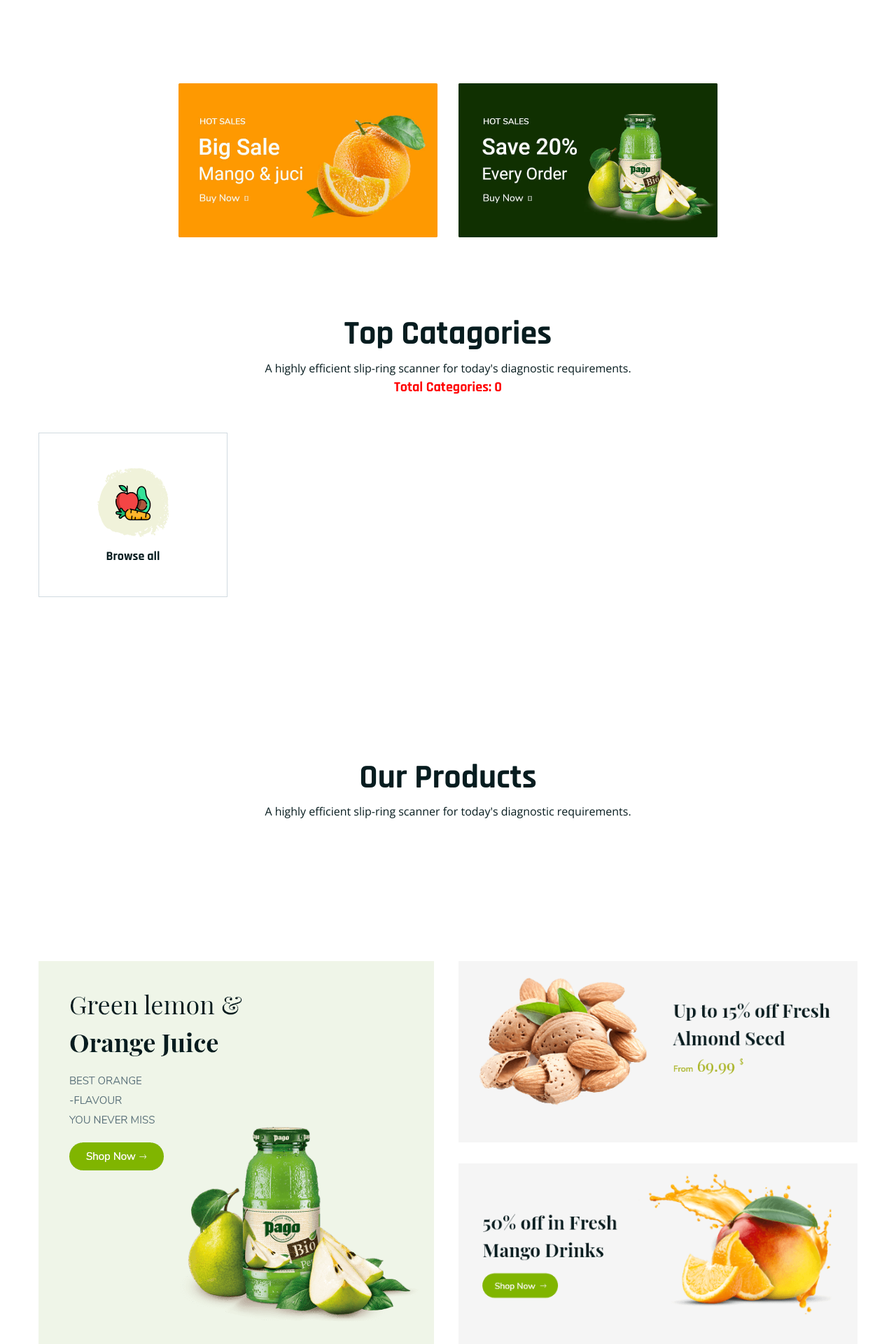
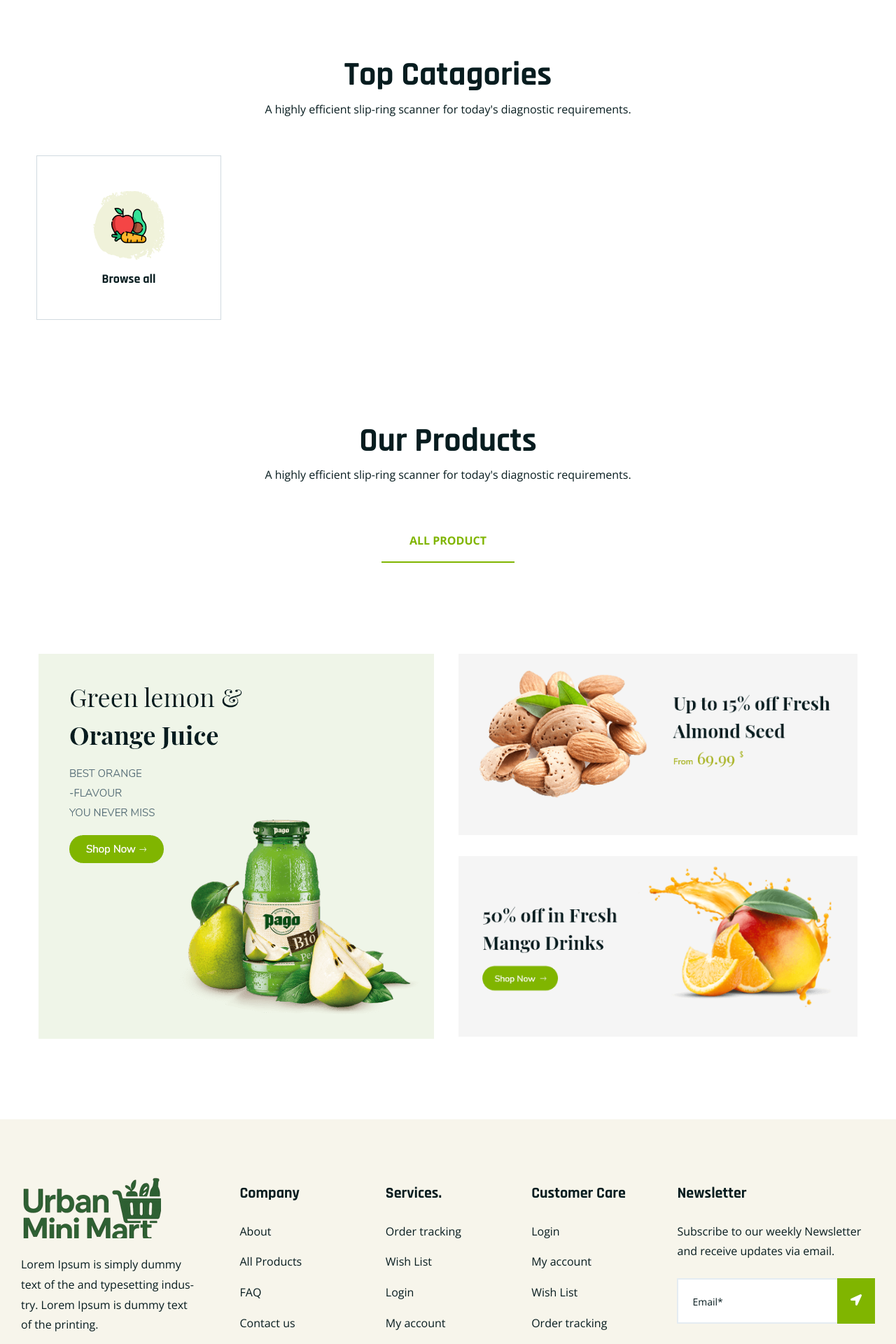
Before and after one commit to mitalibattul-pixel/urban_minimart, a Django app: page / in a window 1280 px wide. Shown: the part 838-2758 px from the top of the page at 70% size. Run offline with Django 5.2, Linux system fonts and the light colour scheme; data that the repository does not hold is empty; some libraries are stand-ins or nearby versions; some web fonts are replaced.

Commit message:
Initial commit

```diff
--- a/templates/pages/index.html
+++ b/templates/pages/index.html
@@ -195,35 +195,6 @@
     </div>
     <!-- SLIDER AREA END -->
 
-    <!-- BANNER AREA START -->
-    <div class="ltn__banner-area mt-120">
-        <div class="container">
-            <div class="row ltn__custom-gutter--- justify-content-center">
-                <div class="col-lg-4 col-md-6">
-                    <div class="ltn__banner-item">
-                        <div class="ltn__banner-img">
-                            <a href="{% url 'product:shop' %}"><img src='{% static "img/banner/1.jpg" %}' alt="Banner Image"></a>
-                        </div>
-                    </div>
-                </div>
-                <div class="col-lg-4 col-md-6">
-                    <div class="ltn__banner-item">
-                        <div class="ltn__banner-img">
-                            <a href="{% url 'product:shop' %}"><img src='{% static "img/banner/2.jpg" %}' alt="Banner Image"></a>
-                        </div>
-                    </div>
-                </div>
-                <!-- <div class="col-lg-4 col-md-6">
-                    <div class="ltn__banner-item">
-                        <div class="ltn__banner-img">
-                            <a href="{% url 'product:shop' %}"><img src='{% static "img/banner/1.jpg" %}' alt="Banner Image"></a>
-                        </div>
-                    </div>
-                </div> -->
-            </div>
-        </div>
-    </div>
-    <!-- BANNER AREA END -->
 
     <!-- CATEGORY AREA START -->
 <div class="ltn__category-area section-bg-1--- pt-80 pb-85">
@@ -236,8 +207,7 @@
                     <p class="white-color---">
                         A highly efficient slip-ring scanner for today's diagnostic requirements.
                     </p>
-                    <h4 style="color:red;">Total Categories: {{ categories|length }}</h4>
-                </div>
+
             </div>
         </div>
 
@@ -299,44 +269,64 @@
                 <!-- CATEGORY TABS -->
                 <div class="ltn__tab-menu ltn__tab-menu-2 text-uppercase text-center">
                     <div class="nav">
+                     <a class="active show"
+                         data-bs-toggle="tab"
+                         href="#cat_all">
+                         All Product
+                     </a>
+
                  {% for category in categories %}
-                        <a class="{% if forloop.first %}active show{% endif %}"
-                           data-bs-toggle="tab"
+                     <a data-bs-toggle="tab"
                      href="#cat_{{ category.id }}">
                      {{ category.name }}
                     </a>
                  {% endfor %}
-                    </div>
+
             </div>
 
-                <!-- TAB CONTENT -->
+                </div>
+
                <div class="tab-content">
 
 {% for category in categories %}
 <div class="tab-pane fade {% if forloop.first %}active show{% endif %}"
      id="cat_{{ category.id }}">
 
-                        <div class="ltn__product-tab-content-inner">
-                            <div class="row ltn__tab-product-slider-one-active slick-arrow-1">
+    <!-- 🔥 Slider wrapper (NO row, NO col) -->
+    <div class="ltn__tab-product-slider-one-active slick-arrow-1">
 
         {% for product in products %}
             {% if product.category.id == category.id %}
-                                    <div class="col-lg-3 col-md-4 col-sm-6">
+            <!-- 🔥 Each product is one slide -->
             <div class="ltn__product-item ltn__product-item-3 text-center">
 
                 <div class="product-img">
-                                                <a href="{% url 'product_details'    %}">
+                    <a href="{% url 'product_details' %}">
                         {% if product.images.first %}
                             <img src="{{ product.images.first.image.url }}" alt="">
                         {% else %}
                             <img src="{% static 'img/product/default.png' %}" alt="">
                         {% endif %}
                     </a>
+
+                    <div class="product-hover-action">
+                        <ul>
+                            <li>
+                                <a href="#"><i class="far fa-eye"></i></a>
+                            </li>
+                            <li>
+                                <a href="#"><i class="fas fa-shopping-cart"></i></a>
+                            </li>
+                            <li>
+                                <a href="#"><i class="far fa-heart"></i></a>
+                            </li>
+                        </ul>
+                    </div>
                 </div>
 
                 <div class="product-info">
                     <h2 class="product-title">
-                                                    <a href="{% url 'product_details'  %}">
+                        <a href="{% url 'product_details'%}">
                             {{ product.product_name }}
                         </a>
                     </h2>
@@ -346,11 +336,9 @@
                 </div>
 
             </div>
-                                    </div>
             {% endif %}
         {% endfor %}
 
-                            </div>
     </div>
 
 </div>
```
Lines whose indentation alone changed are shown as unchanged.
